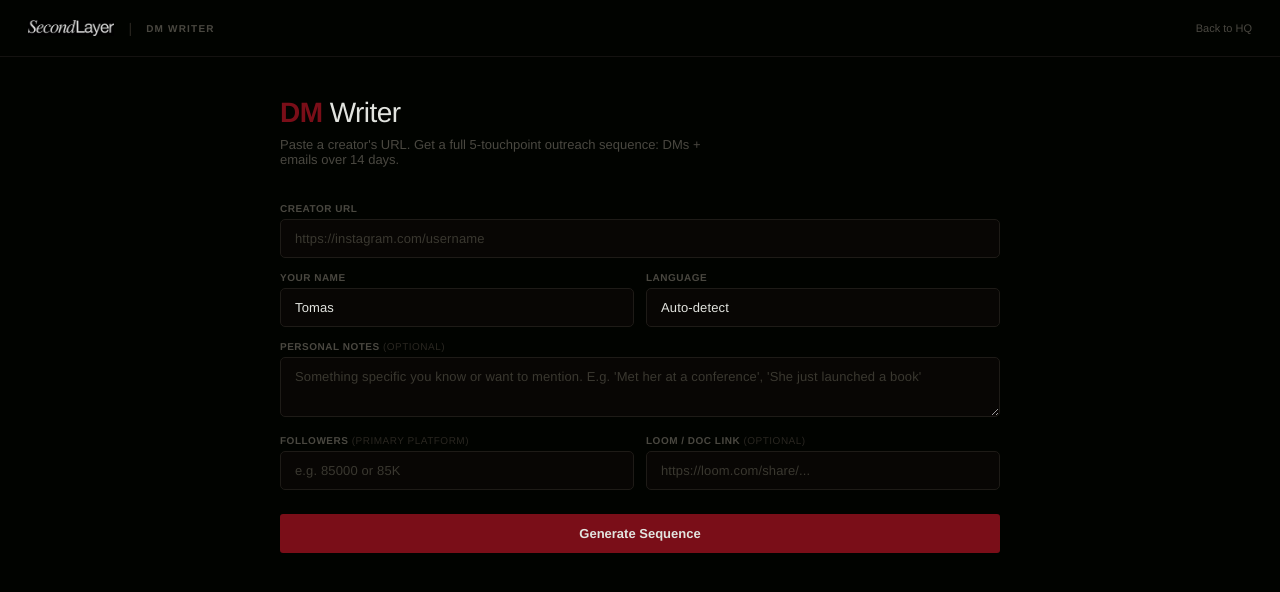
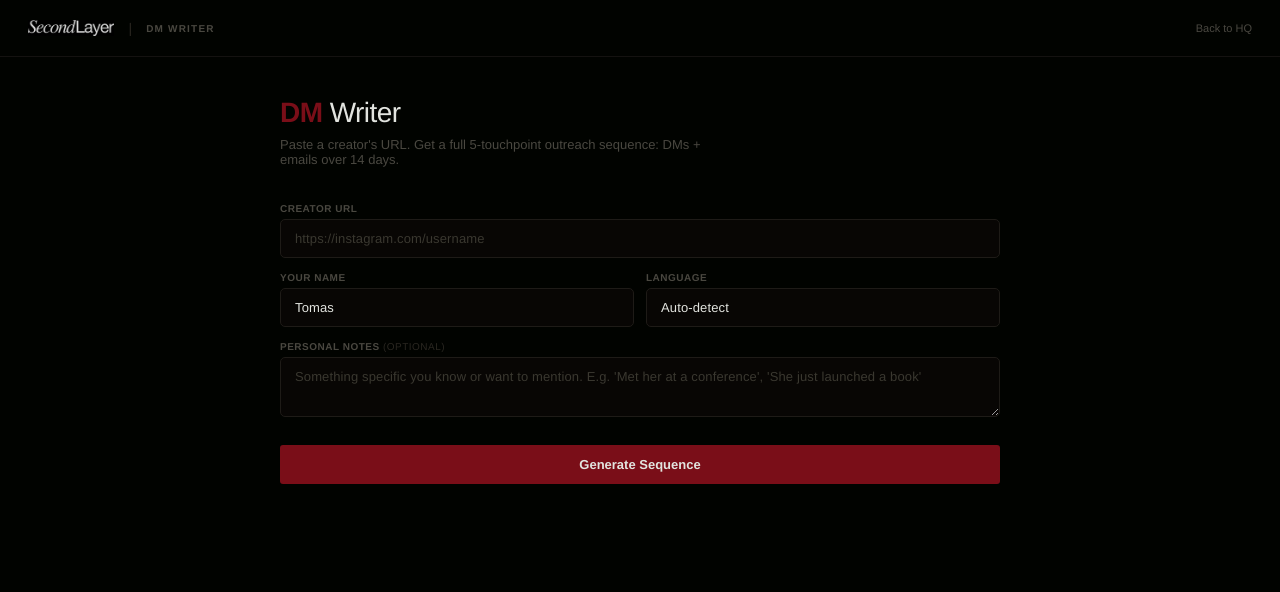
Before and after one commit to tomasvmassano/secondlayer-hub, a Next.js app: page /dm-writer in a window 1280 px wide. Shown: the top 592 px of the page. Built offline with nearby package versions, Linux system fonts and the light colour scheme.

Commit message:
fix: remove followers/loom fields, extract followers from research, calc revenue automatically

```diff
--- a/app/api/dm-writer/route.js
+++ b/app/api/dm-writer/route.js
@@ -56,21 +56,7 @@ export async function POST(request) {
     return NextResponse.json({ error: 'Invalid JSON' }, { status: 400 });
   }
 
-  const { url, senderName, language, creatorName, notes, loomUrl, followers } = body;
-
-  // Calculate estimated monthly revenue: followers × 0.675% × WTP mid price
-  // WTP mid prices by common niches (simplified lookup)
-  const estimatedRevenue = (() => {
-    let f = 0;
-    if (followers) {
-      f = parseFloat(String(followers).replace(/[,.\s]/g, '').replace(/k/i, '000').replace(/m/i, '000000'));
-    }
-    if (!f || f < 100) return null;
-    const activeClients = Math.round(f * 0.00675);
-    // Use €39 as default mid WTP (most common niches)
-    const monthly = activeClients * 39;
-    return { activeClients, monthly, followers: f };
-  })();
+  const { url, senderName, language, creatorName, notes } = body;
   if (!url) return NextResponse.json({ error: 'Missing URL' }, { status: 400 });
 
   try {
@@ -90,7 +76,11 @@ export async function POST(request) {
           role: 'user',
           content: `Quick search about this creator: ${url}
 
-Find their name, follower counts (Instagram/TikTok/YouTube), what they sell (courses, workshops, products), and what niche they're in. Keep it brief — just the key facts for writing a DM.`,
+Find their name, follower counts (Instagram/TikTok/YouTube), what they sell (courses, workshops, products), and what niche they're in. Keep it brief.
+
+IMPORTANT: At the very end, write this exact line with the Instagram follower count as a number:
+FOLLOWERS: [number]
+Example: FOLLOWERS: 85000`,
         }],
       }),
     });
@@ -104,6 +94,18 @@ Find their name, follower counts (Instagram/TikTok/YouTube), what they sell (cou
       .filter(b => b.type === 'text')
       .map(b => b.text)
       .join('\n\n');
+
+    // Extract follower count from research and calculate revenue
+    const followerMatch = research.match(/FOLLOWERS:\s*([\d,.\s]+)/i);
+    let estimatedRevenue = null;
+    if (followerMatch) {
+      const f = parseInt(followerMatch[1].replace(/[,.\s]/g, ''), 10);
+      if (f > 100) {
+        const activeClients = Math.round(f * 0.00675);
+        const monthly = activeClients * 39; // €39 default WTP mid
+        estimatedRevenue = { activeClients, monthly, followers: f };
+      }
+    }
 
     // Step 2: Generate the DM based on research
     const dmResponse = await fetch('https://api.anthropic.com/v1/messages', {
--- a/app/dm-writer/page.jsx
+++ b/app/dm-writer/page.jsx
@@ -49,8 +49,6 @@ export default function DMWriter() {
   const [senderName, setSenderName] = useState("Tomas");
   const [language, setLanguage] = useState("Auto");
   const [notes, setNotes] = useState("");
-  const [loomUrl, setLoomUrl] = useState("");
-  const [followers, setFollowers] = useState("");
   const [loading, setLoading] = useState(false);
   const [result, setResult] = useState(null);
   const [error, setError] = useState(null);
@@ -63,7 +61,7 @@ export default function DMWriter() {
       const r = await fetch("/api/dm-writer", {
         method: "POST",
         headers: { "Content-Type": "application/json" },
-        body: JSON.stringify({ url: url.trim(), senderName, language: language === "Auto" ? "" : language, notes: notes.trim(), loomUrl: loomUrl.trim(), followers: followers.trim() }),
+        body: JSON.stringify({ url: url.trim(), senderName, language: language === "Auto" ? "" : language, notes: notes.trim() }),
       });
       if (!r.ok) { const e = await r.json().catch(() => ({})); throw new Error(e?.error || "Failed"); }
       const data = await r.json();
@@ -138,18 +136,6 @@ export default function DMWriter() {
             <label style={{ display: "block", fontSize: 10, fontWeight: 600, color: "#4a4840", marginBottom: 5, letterSpacing: "0.05em", textTransform: "uppercase" }}>Personal Notes <span style={{ fontWeight: 400, color: "#2a2720" }}>(optional)</span></label>
             <textarea style={{ ...inputStyle, minHeight: 60, resize: "vertical" }} placeholder="Something specific you know or want to mention. E.g. 'Met her at a conference', 'She just launched a book'" value={notes} onChange={e => setNotes(e.target.value)}
               onFocus={e => e.target.style.borderColor = "#7A0E18"} onBlur={e => e.target.style.borderColor = "#1e1b17"} />
-          </div>
-          <div style={{ display: "flex", gap: 12 }}>
-            <div style={{ flex: 1 }}>
-              <label style={{ display: "block", fontSize: 10, fontWeight: 600, color: "#4a4840", marginBottom: 5, letterSpacing: "0.05em", textTransform: "uppercase" }}>Followers <span style={{ fontWeight: 400, color: "#2a2720" }}>(primary platform)</span></label>
-              <input type="text" style={inputStyle} placeholder="e.g. 85000 or 85K" value={followers} onChange={e => setFollowers(e.target.value)}
-                onFocus={e => e.target.style.borderColor = "#7A0E18"} onBlur={e => e.target.style.borderColor = "#1e1b17"} />
-            </div>
-            <div style={{ flex: 1 }}>
-              <label style={{ display: "block", fontSize: 10, fontWeight: 600, color: "#4a4840", marginBottom: 5, letterSpacing: "0.05em", textTransform: "uppercase" }}>Loom / Doc Link <span style={{ fontWeight: 400, color: "#2a2720" }}>(optional)</span></label>
-              <input type="text" style={inputStyle} placeholder="https://loom.com/share/..." value={loomUrl} onChange={e => setLoomUrl(e.target.value)}
-                onFocus={e => e.target.style.borderColor = "#7A0E18"} onBlur={e => e.target.style.borderColor = "#1e1b17"} />
-            </div>
           </div>
         </div>
 
```
